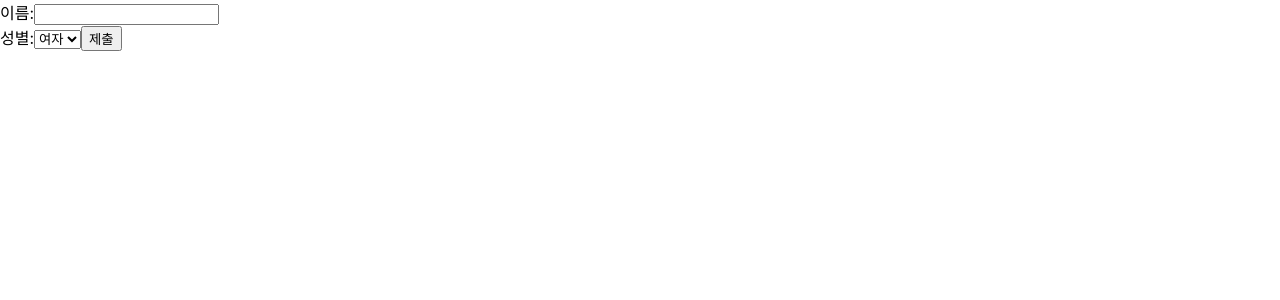
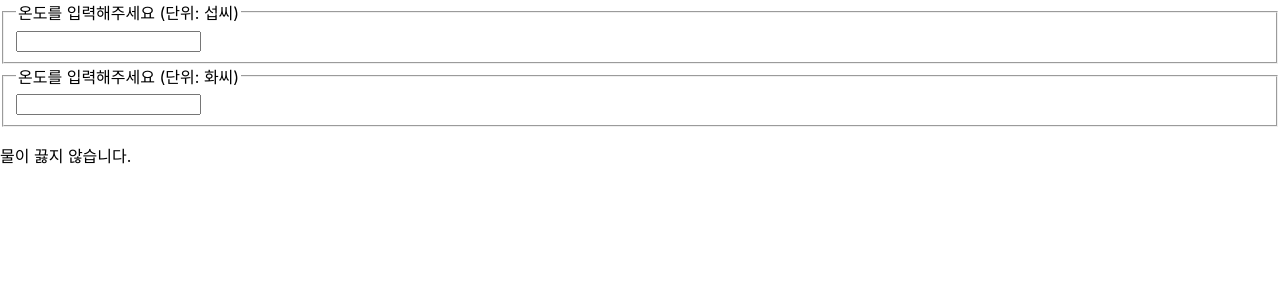
Before and after one commit to hanby-choi/FrontendStudy, a React (Create React App) app in the folder first-react/my-app/: page / in a window 1280 px wide. Shown: the top 300 px of the page. Built offline with nearby package versions, Linux system fonts and the light colour scheme.

Commit message:
[처음 만난 리액트] chapter 12 실습 코드

```diff
--- /dev/null
+++ b/first-react/my-app/src/chapter_12/Calculator.jsx
@@ -0,0 +1,63 @@
+import React, {useState} from "react";
+import TemperatureInput from "./TemperatureInput";
+
+function BoilingVerdict(props){
+    if (props.celsius >= 100){
+        return <p>물이 끓습니다.</p>;
+    }
+    return <p>물이 끓지 않습니다.</p>;
+}
+
+function toCelsius(fahrenheit){
+    return ((fahrenheit - 32) * 5) / 9;
+}
+
+function toFahrenheit(celsius){
+    return (celsius * 9) / 5 + 32;
+}
+
+function tryConvert(temperature, convert){
+    const input = parseFloat(temperature);
+    if(Number.isNaN(input)){
+        return "";
+    }
+    const output = convert(input);
+    const rounded = Math.round(output * 1000) / 1000;
+    return rounded.toString();
+}
+
+function Calculator(props){
+    const [temperature, setTemperature] = useState("");
+    const [scale, setScale] = useState("c");
+
+    const handleCelsiusChange = (temperature) => {
+        setTemperature(temperature);
+        setScale("c");
+    };
+
+    const handleFahrenheitChange = (temperature) => {
+        setTemperature(temperature);
+        setScale("f");
+    };
+
+    const celsius = scale === "f" ? tryConvert(temperature, toCelsius) : temperature;
+    const fahrenheit = scale === "c" ? tryConvert(temperature, toFahrenheit) : temperature;
+
+    return (
+        <div>
+            <TemperatureInput
+                scale="c"
+                temperature={celsius}
+                onTemperatureChange={handleCelsiusChange}
+            />
+            <TemperatureInput
+                scale="f"
+                temperature={fahrenheit}
+                onTemperatureChange={handleFahrenheitChange}
+            />
+            <BoilingVerdict celsius={parseFloat(celsius)}/>
+        </div>
+    );
+}
+
+export default Calculator;
--- /dev/null
+++ b/first-react/my-app/src/chapter_12/TemperatureInput.jsx
@@ -0,0 +1,21 @@
+const scaleNames = {
+    c: "섭씨",
+    f: "화씨",
+};
+
+function TemperatureInput(props){
+    const handleChange = (event) => {
+        props.onTemperatureChange(event.target.value);
+    };
+
+    return (
+        <fieldset>
+            <legend>
+                온도를 입력해주세요 (단위: {scaleNames[props.scale]})
+            </legend>
+            <input value={props.temperature} onChange={handleChange}/>
+        </fieldset>
+    );
+}
+
+export default TemperatureInput;
--- a/first-react/my-app/src/index.js
+++ b/first-react/my-app/src/index.js
@@ -13,10 +13,11 @@
 import LandingPage from './chapter_09/LandingPage';
 import AttendanceBook from './chapter_10/AttendanceBook';
 import SignUp from './chapter_11/SignUp';
+import Calculator from './chapter_12/Calculator';
 
 ReactDOM.render(
   <React.StrictMode>
-    <SignUp/>
+    <Calculator/>
   </React.StrictMode>,
   document.getElementById('root')
 );
```
